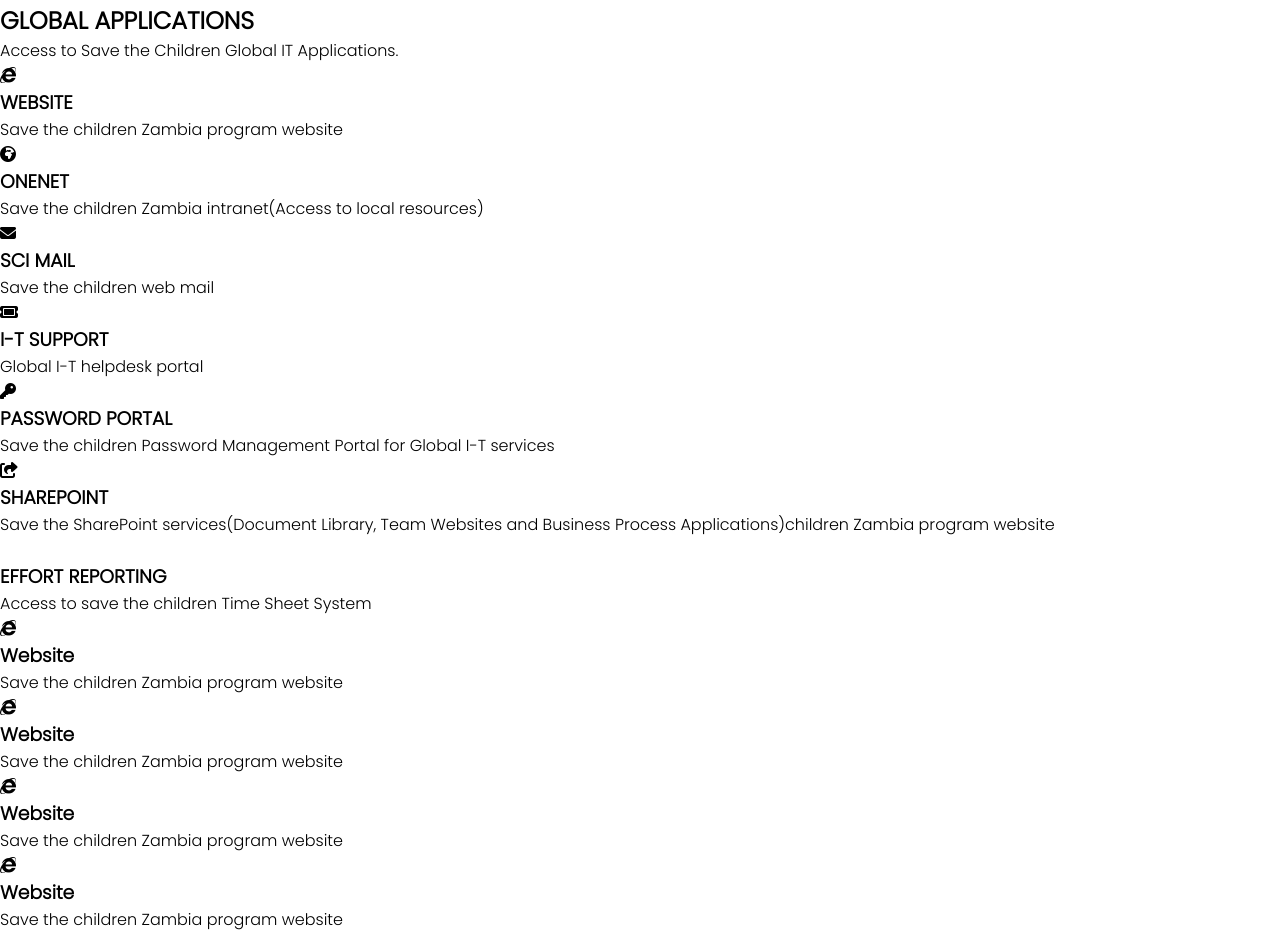
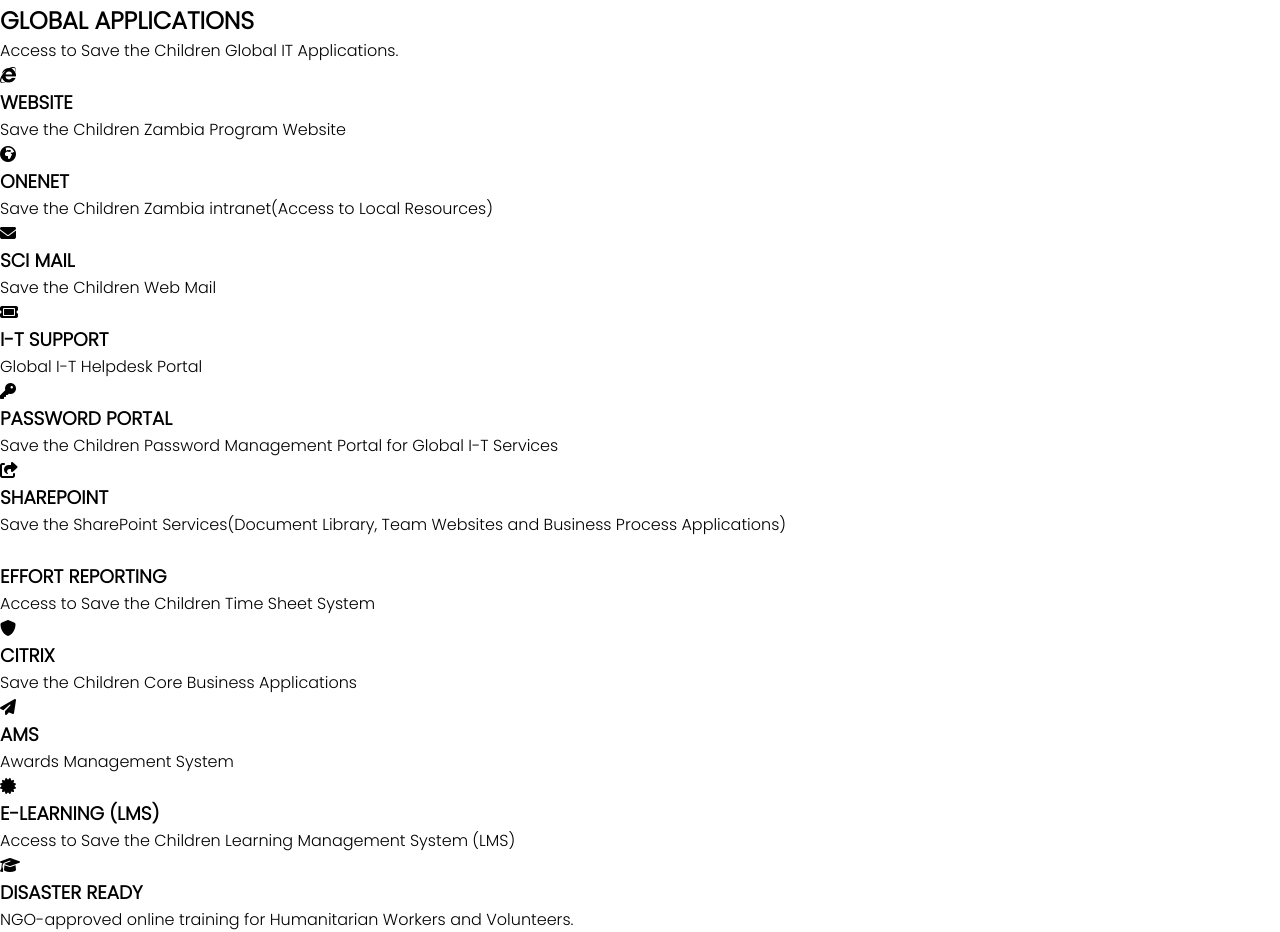
Before and after one commit to Munsa1/save-the-children-from-scratch, a plain HTML site: page index.html in a window 1280 px wide. Shown: the part 339-1271 px from the top of the page. Drawn offline with Linux system fonts and the light colour scheme; some icons are missing.

Commit message:
Finalize services file structure

```diff
--- a/index.html
+++ b/index.html
@@ -33,59 +33,58 @@
                 <div class="card">
                     <i class="fa-brands fa-internet-explorer"></i>
                     <h3>WEBSITE</h3>
-                    <p>Save the children Zambia program website</p>
+                    <p>Save the Children Zambia Program Website</p>
                 </div>
                 <div class="card">
                     <i class="fa-solid fa-earth-africa"></i>
                     <h3>ONENET</h3>
-                    <p>Save the children Zambia intranet(Access to local resources)</p>
+                    <p>Save the Children Zambia intranet(Access to Local Resources)</p>
                 </div>
                 <div class="card">
                     <i class="fa-solid fa-envelope"></i>
                     <h3>SCI MAIL</h3>
-                    <p>Save the children web mail</p>
+                    <p>Save the Children Web Mail</p>
                 </div>
                 <div class="card">
                     <i class="fa-solid fa-ticket"></i>
                     <h3>I-T SUPPORT</h3>
-                    <p>Global I-T helpdesk portal</p>
+                    <p>Global I-T Helpdesk Portal</p>
                 </div>
                 <div class="card">
                     <i class="fa-solid fa-key"></i>
                     <h3>PASSWORD PORTAL</h3>
-                    <p>Save the children Password Management Portal for Global I-T services</p>
+                    <p>Save the Children Password Management Portal for Global I-T Services</p>
                 </div>
                 <div class="card">
                     <i class="fa-sharp fa-solid fa-share-from-square"></i>
                     <h3>SHAREPOINT</h3>
-                    <p>Save the SharePoint services(Document Library, Team Websites and Business Process Applications)children Zambia program website</p>
+                    <p>Save the SharePoint Services(Document Library, Team Websites and Business Process Applications)</p>
                 </div>
                 <div class="card">
                     <i class="fa-solid fa-clock-two"></i>
                     <h3>EFFORT REPORTING</h3>
-                    <p>Access to save the children Time Sheet System</p>
+                    <p>Access to Save the Children Time Sheet System</p>
                 </div>
                 <div class="card">
-                    <i class="fa-brands fa-internet-explorer"></i>
-                    <h3>Website</h3>
-                    <p>Save the children Zambia program website</p>
+                    <i class="fa-solid fa-shield"></i>
+                    <h3>CITRIX</h3>
+                    <p>Save the Children Core Business Applications</p>
                 </div>
                 <div class="card">
-                    <i class="fa-brands fa-internet-explorer"></i>
-                    <h3>Website</h3>
-                    <p>Save the children Zambia program website</p>
+                    <i class="fa-sharp fa-solid fa-paper-plane"></i>
+                    <h3>AMS</h3>
+                    <p>Awards Management System</p>
                 </div>
                 <div class="card">
-                    <i class="fa-brands fa-internet-explorer"></i>
-                    <h3>Website</h3>
-                    <p>Save the children Zambia program website</p>
+                    <i class="fa-solid fa-certificate"></i>
+                    <h3>E-LEARNING (LMS)</h3>
+                    <p>Access to Save the Children Learning Management System (LMS)</p>
                 </div>
                 <div class="card">
-                    <i class="fa-brands fa-internet-explorer"></i>
-                    <h3>Website</h3>
-                    <p>Save the children Zambia program website</p>
+                    <i class="fa-solid fa-graduation-cap"></i>
+                    <h3>DISASTER READY</h3>
+                    <p>NGO-approved online training for Humanitarian Workers and Volunteers.</p>
                 </div>
-
             </div>
         </div>
     </section>
--- a/style.css
+++ b/style.css
@@ -71,3 +71,5 @@
   border: none;
   margin-bottom: 40px;
 }
+
+/* Services Section Styling*/
```
